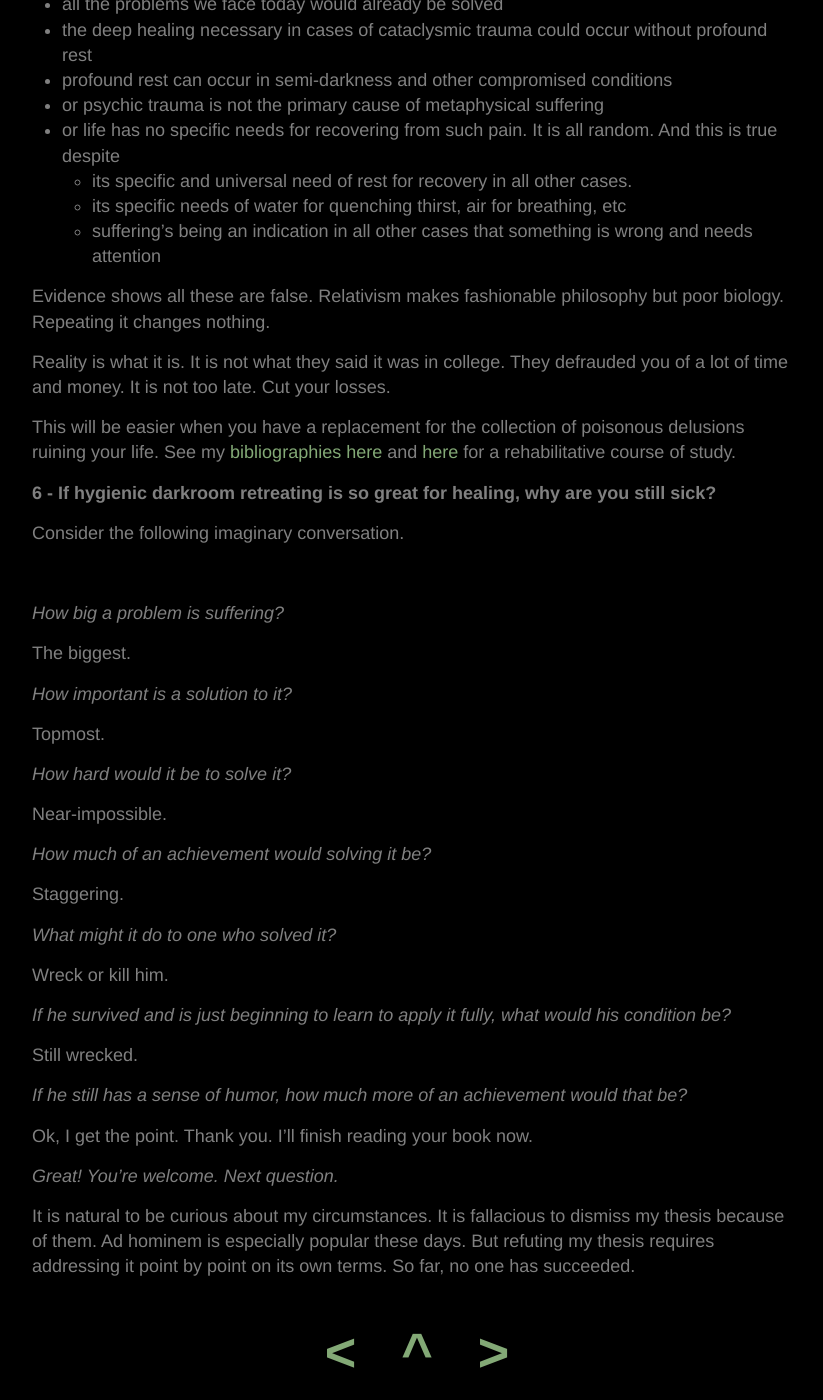
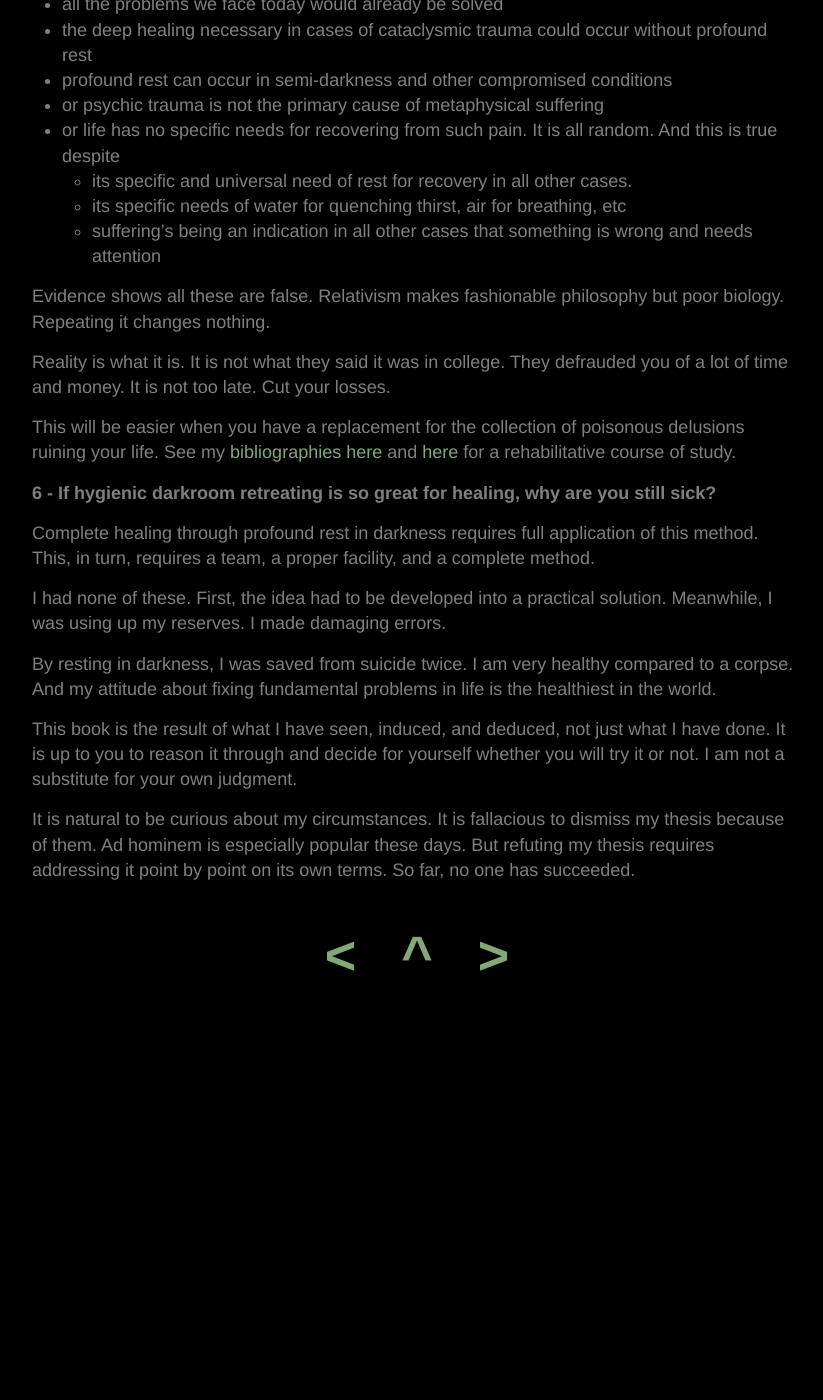
Before and after one commit to yodrew/yodrew.github.io, a Jekyll site: the page built from _pages/back/faq.md, in a window 1280 px wide and 1400 px high, scrolled down 6086 px. Shown: the whole window, without its empty margins (223-1046 px from the left). Built offline with Jekyll 4.4.1, drawn with Linux system fonts in a browser that asks for light colours; after the commit the page ends 7090 px from its top, so only the background shows below that.

Commit message:
faq snark-free

```diff
--- a/_pages/back/faq.md
+++ b/_pages/back/faq.md
@@ -214,38 +214,12 @@
 
 **6 - If hygienic darkroom retreating is so great for healing, why are you still sick?**
 
-Consider the following imaginary conversation.
+Complete healing through profound rest in darkness requires full application of this method. This, in turn, requires a team, a proper facility, and a complete method.
 
-&nbsp;
+I had none of these. First, the idea had to be developed into a practical solution. Meanwhile, I was using up my reserves. I made damaging errors.
 
-_How big a problem is suffering?_
+By resting in darkness, I was saved from suicide twice. I am very healthy compared to a corpse. And my attitude about fixing fundamental problems in life is the healthiest in the world.
 
-The biggest.
-
-_How important is a solution to it?_
-
-Topmost.
-
-_How hard would it be to solve it?_
-
-Near-impossible.
-
-_How much of an achievement would solving it be?_
-
-Staggering.
-
-_What might it do to one who solved it?_
-
-Wreck or kill him.
-
-_If he survived and is just beginning to learn to apply it fully, what would his condition be?_
-
-Still wrecked.
-
-_If he still has a sense of humor, how much more of an achievement would that be?_
-
-Ok, I get the point. Thank you. I'll finish reading your book now.
-
-_Great! You're welcome. Next question._
+This book is the result of what I have seen, induced, and deduced, not just what I have done. It is up to you to reason it through and decide for yourself whether you will try it or not. I am not a substitute for your own judgment.
 
 It is natural to be curious about my circumstances. It is fallacious to dismiss my thesis because of them. Ad hominem is especially popular these days. But refuting my thesis requires addressing it point by point on its own terms. So far, no one has succeeded.
```
